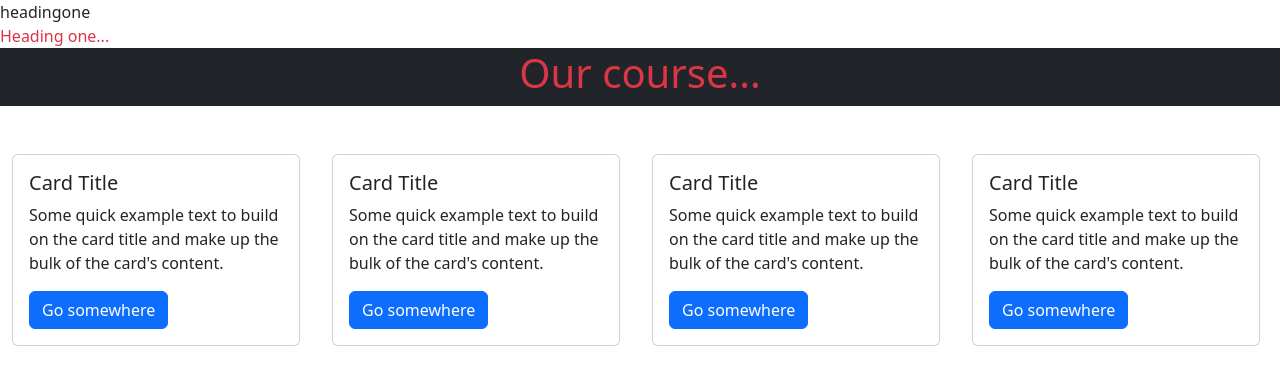
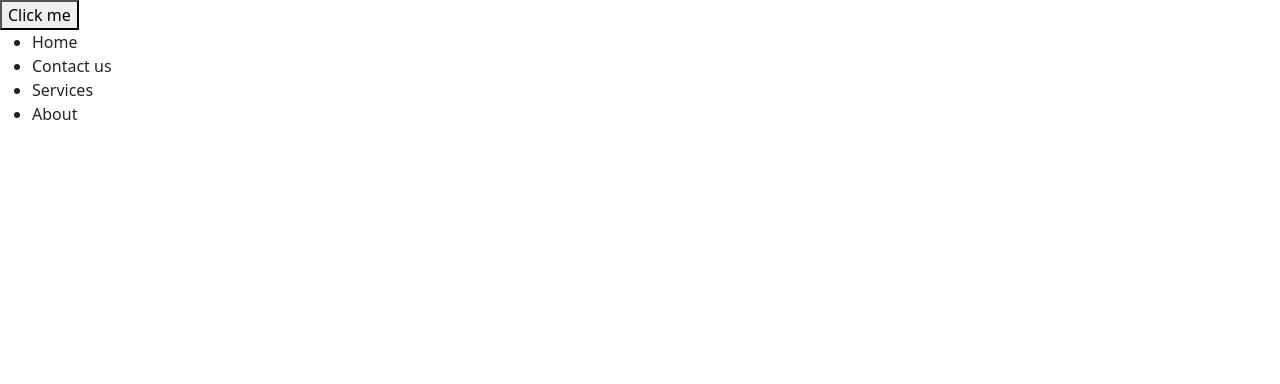
Before and after one commit to sainath-07/reactClasses, a React (Create React App) app: page / in a window 1280 px wide. Shown: the top 384 px of the page. Built offline with nearby package versions, Linux system fonts and the light colour scheme.

Commit message:
29th day branch

```diff
--- /dev/null
+++ b/src/29-03-2024/class component/Button/buttoncomponent.js
@@ -0,0 +1,23 @@
+// steps to follow to create a class components
+
+import { Component } from "react";
+
+
+class Button extends Component{
+
+    render(){
+        return(
+
+            <button>Click me</button>
+
+
+
+
+        )
+    }
+
+
+
+}
+
+export default  Button
--- /dev/null
+++ b/src/29-03-2024/class component/navbar/navbar.js
@@ -0,0 +1,18 @@
+import { Component } from "react";
+
+class Navbar extends Component{
+    render(){
+        return(
+            <>
+            <ul>
+                <li>Home</li>
+                <li>Contact us</li>
+                <li>Services</li>
+                <li>About</li>
+            </ul>
+            </>
+        )
+    }
+}
+
+export default Navbar
--- a/src/App.js
+++ b/src/App.js
@@ -1,22 +1,7 @@
-//24-04-2024
-// import Iplcomponent from "./24-04-2024/components/filter/filter"
-// import Iplcomponent1 from "./24-04-2024/components/map ,filter,reduce/breakdown"
-import Reduce from "./24-04-2024/components/map ,filter,reduce/reduce"
+import Navbar from "./29-03-2024/class component/navbar/navbar"
+import Button from "./29-03-2024/class component/Button/buttoncomponent"
 
-// Exports
-import Heading1,{Heading2,Heading3} from "./24-04-2024/components/exports&imports/image";
-// Changing the components names
-// import Thisheading1,{Heading2 as Thisheading2,Heading3 as Thisheading3} from "./24-04-2024/components/exports&imports/image";
 
-import IplMatches from "./24-04-2024/components/Task/map,filter,reduce,destructring";
-import HeadingTag from "./JsxAttributes/heading";
-import Header from "./Component/Header";
-
-import Container from 'react-bootstrap/Container';
-import Row from 'react-bootstrap/Row';
-import Col from 'react-bootstrap/Col';
-import Button from 'react-bootstrap/Button';
-import Card from 'react-bootstrap/Card';
 
 const Ui = () => {
   return (
@@ -24,76 +9,11 @@ const Ui = () => {
     <div>
 
 
-      {/* components */}
+    <Button/>
 
-       <Header/>
-
-       <Container fluid>
-      <Row>
-        <Col className="border border-dark bg-dark text-danger text-center"><h1>Our course...</h1></Col>
-      </Row>
-       <Row className="mt-5">
+    <Navbar/>
 
 
-
-        <Col className="col-lg-3">
-        <Card style={{ width: '18rem' }}>
-      <Card.Body>
-        <Card.Title>Card Title</Card.Title>
-        <Card.Text>
-          Some quick example text to build on the card title and make up the
-          bulk of the card's content.
-        </Card.Text>
-        <Button variant="primary">Go somewhere</Button>
-      </Card.Body>
-    </Card>
-    </Col>
-
-
-        <Col className="col-lg-3">
-        <Card style={{ width: '18rem' }}>
-      <Card.Body>
-        <Card.Title>Card Title</Card.Title>
-        <Card.Text>
-          Some quick example text to build on the card title and make up the
-          bulk of the card's content.
-        </Card.Text>
-        <Button variant="primary">Go somewhere</Button>
-      </Card.Body>
-    </Card>
-    </Col>
-
-
-        <Col className="col-lg-3">
-        <Card style={{ width: '18rem' }}>
-      <Card.Body>
-        <Card.Title>Card Title</Card.Title>
-        <Card.Text>
-          Some quick example text to build on the card title and make up the
-          bulk of the card's content.
-        </Card.Text>
-        <Button variant="primary">Go somewhere</Button>
-      </Card.Body>
-    </Card>
-    </Col>
-
-
-        <Col className="col-lg-3">
-        <Card style={{ width: '18rem' }}>
-      <Card.Body>
-        <Card.Title>Card Title</Card.Title>
-        <Card.Text>
-          Some quick example text to build on the card title and make up the
-          bulk of the card's content.
-        </Card.Text>
-        <Button variant="primary">Go somewhere</Button>
-      </Card.Body>
-    </Card>
-    </Col>
-
-
-       </Row>
-    </Container>
 
  </div>
 
```
